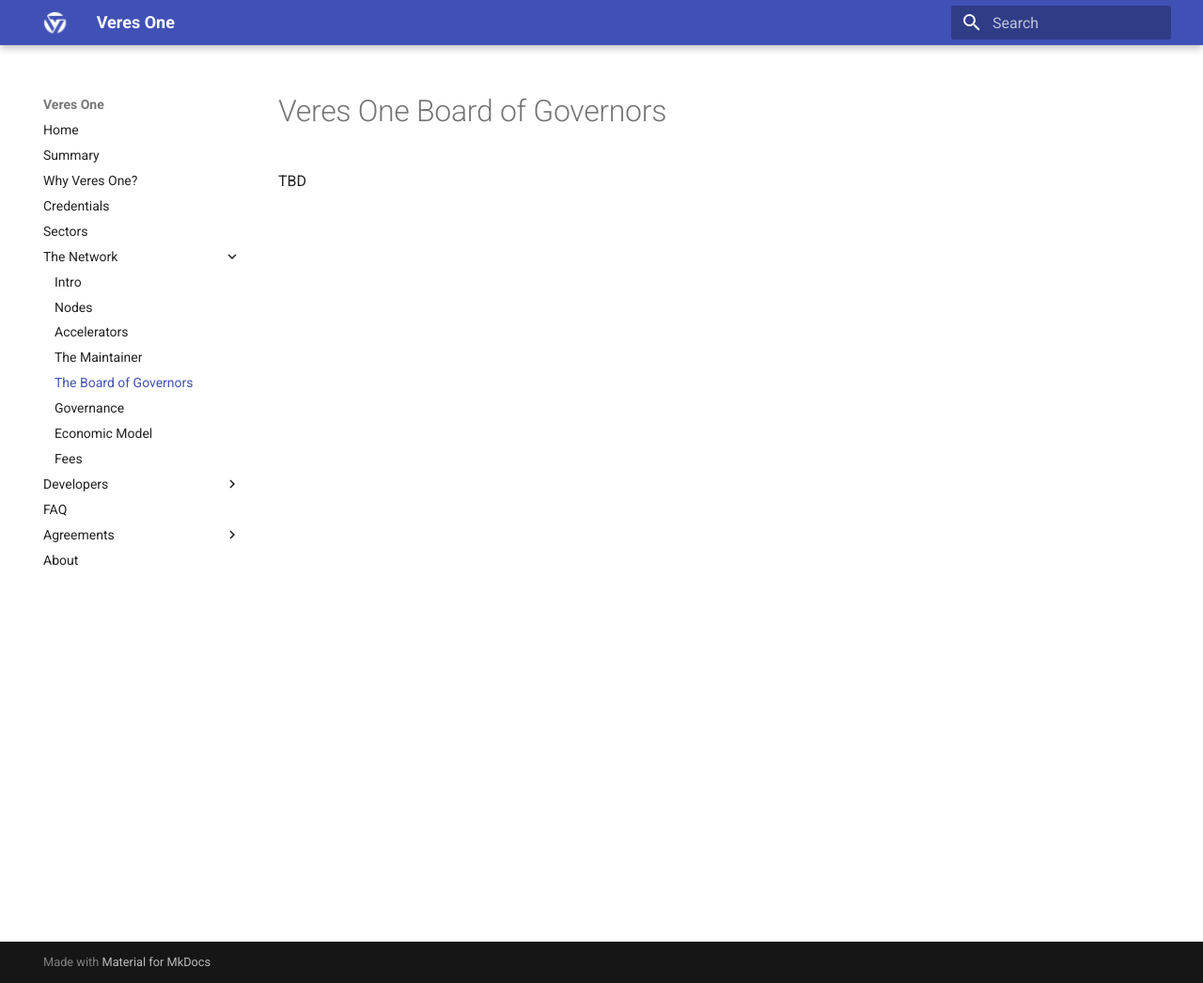
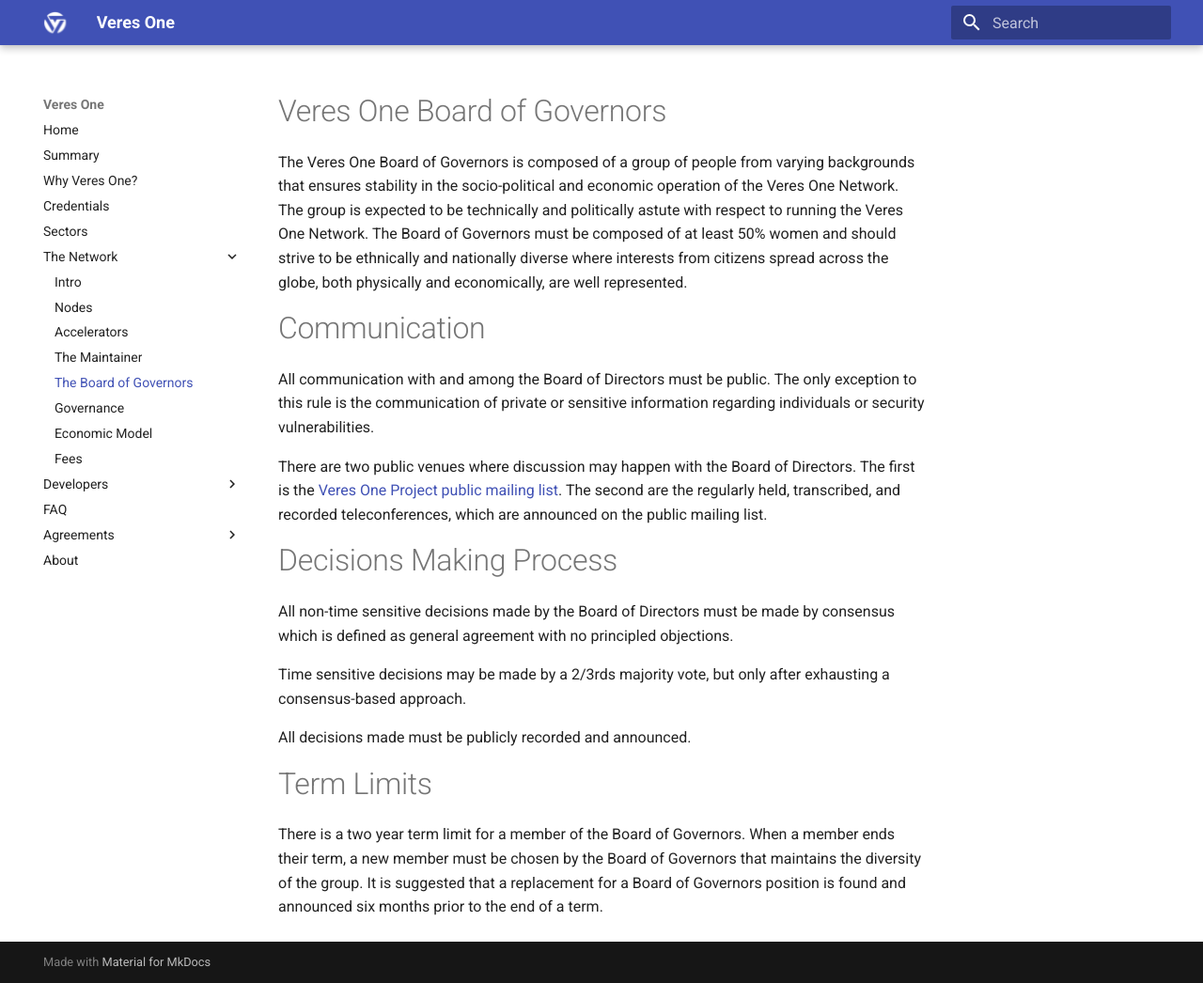
Before and after one commit to veres-one/docs.veres.one, an MkDocs documentation site: the page built from docs/network/governors.md, in a window 1280 px wide and 1046 px high. Shown: the whole window at 94% size. Built offline with MkDocs 1.6.1 and Material for MkDocs 9.7.7, drawn with Linux system fonts in a browser that asks for light colours; old or Windows-style settings are respelled for this version of MkDocs.

Commit message:
Update Board of Governors and Governance pages.

```diff
--- /dev/null
+++ b/docs/css/extra.css
@@ -0,0 +1,3 @@
+.md-typeset h1 {
+    margin: 0 0 1rem;
+}
--- a/docs/network/governors.md
+++ b/docs/network/governors.md
@@ -1,3 +1,40 @@
 # Veres One Board of Governors
 
-TBD
+The Veres One Board of Governors is composed of a group of people from
+varying backgrounds that ensures stability in the socio-political and economic
+operation of the Veres One Network. The group is expected to be technically
+and politically astute with respect to running the Veres One Network. The
+Board of Governors must be composed of at least 50% women and should strive
+to be ethnically and nationally diverse where interests from citizens spread
+across the globe, both physically and economically, are well represented.
+
+# Communication
+
+All communication with and among the Board of Directors must be public. The
+only exception to this rule is the communication of private or sensitive
+information regarding individuals or security vulnerabilities.
+
+There are two public venues where discussion may happen with the Board of
+Directors. The first is the
+[Veres One Project public mailing list](https://github.com/veres-one/). The
+second are the regularly held, transcribed, and recorded teleconferences,
+which are announced on the public mailing list.
+
+# Decisions Making Process
+
+All non-time sensitive decisions made by the Board of Directors must be made
+by consensus which is defined as general agreement with no principled
+objections.
+
+Time sensitive decisions may be made by a 2/3rds majority vote, but only after
+exhausting a consensus-based approach.
+
+All decisions made must be publicly recorded and announced.
+
+# Term Limits
+
+There is a two year term limit for a member of the Board of Governors. When
+a member ends their term, a new member must be chosen by the Board of Governors
+that maintains the diversity of the group. It is suggested that a replacement
+for a Board of Governors position is found and announced six months prior to
+the end of a term.
```
Also changed, not shown: docs/network/governance.md (+13 -1 lines).
